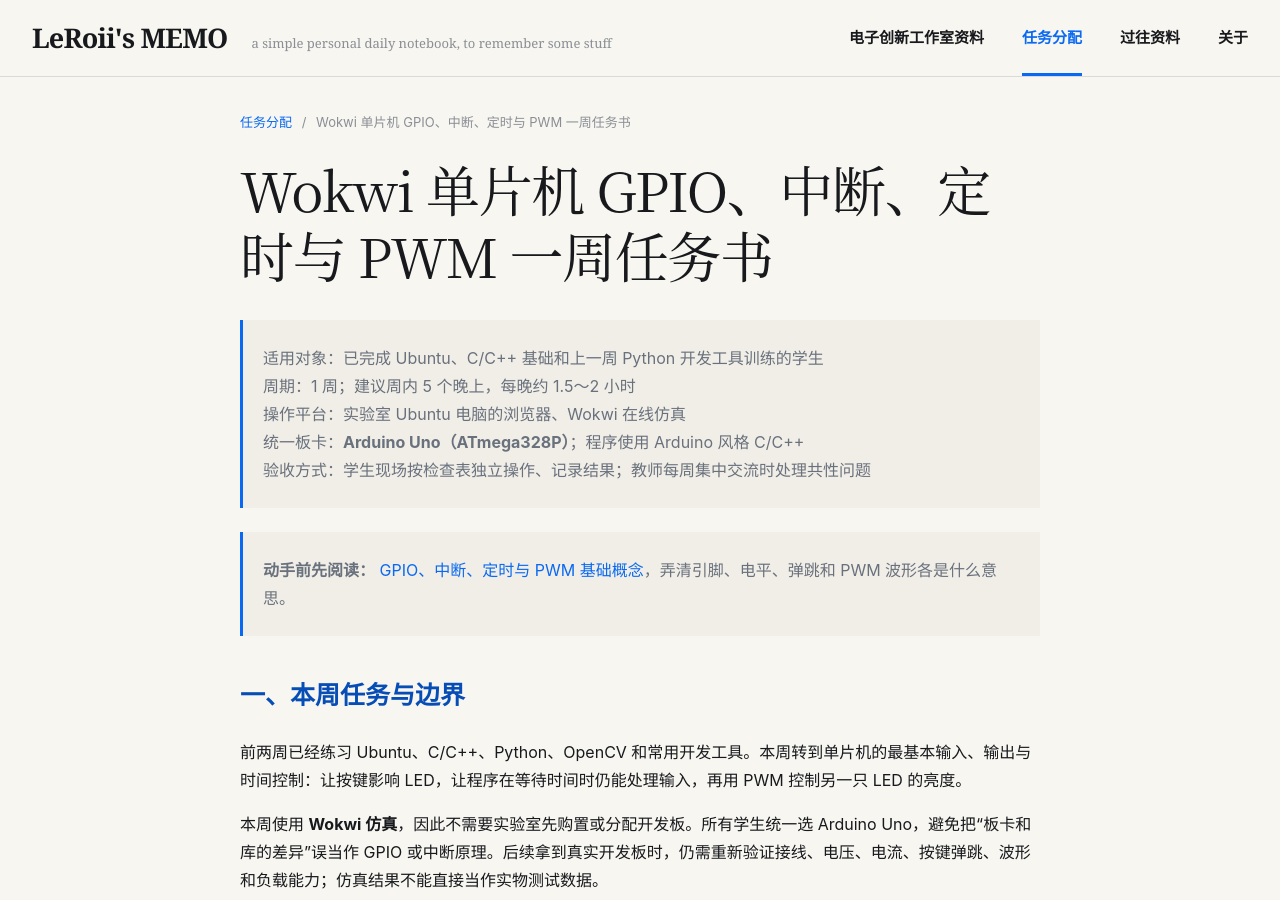
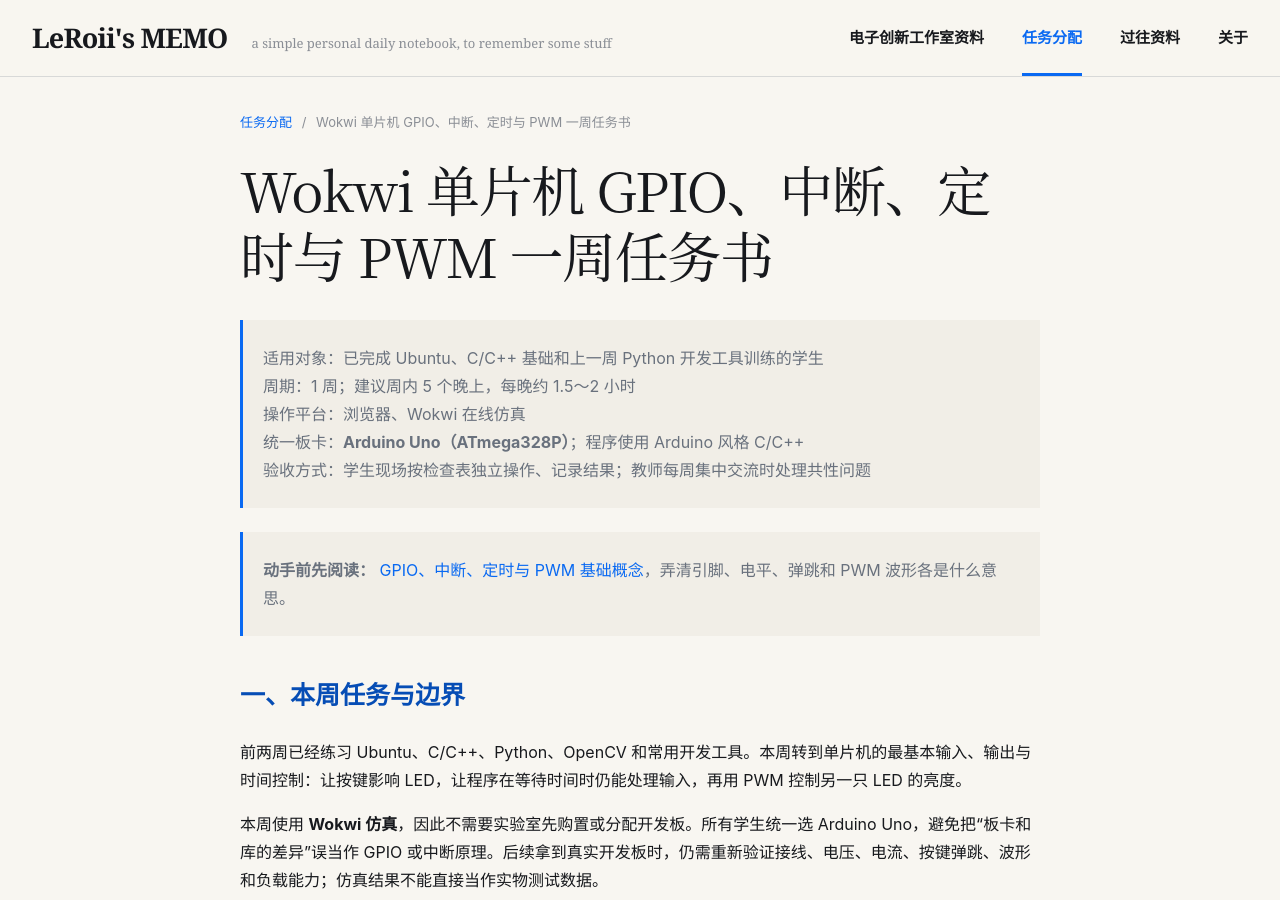
Before and after one commit to LeRoii/LeRoii.github.io, a Jekyll site: the page built from tasks/wokwi-gpio-interrupt-pwm-week3.md, in a window 1280 px wide and 900 px high. Built offline with Jekyll 4.4.1, drawn with Linux system fonts in a browser that asks for light colours.

Commit message:
Clarify Wokwi training platform

```diff
--- a/tasks/wokwi-gpio-interrupt-pwm-week3.md
+++ b/tasks/wokwi-gpio-interrupt-pwm-week3.md
@@ -10,7 +10,7 @@ description: 用 Arduino Uno 仿真练习 GPIO、外部中断、millis 定时与
 
 > 适用对象：已完成 Ubuntu、C/C++ 基础和上一周 Python 开发工具训练的学生
 > 周期：1 周；建议周内 5 个晚上，每晚约 1.5～2 小时
-> 操作平台：实验室 Ubuntu 电脑的浏览器、Wokwi 在线仿真
+> 操作平台：浏览器、Wokwi 在线仿真<br>
 > 统一板卡：**Arduino Uno（ATmega328P）**；程序使用 Arduino 风格 C/C++
 > 验收方式：学生现场按检查表独立操作、记录结果；教师每周集中交流时处理共性问题
 
```
